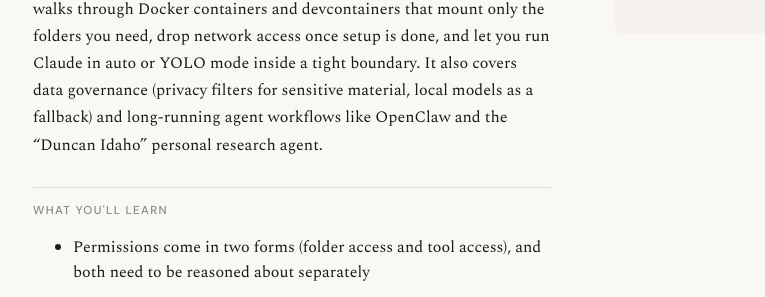
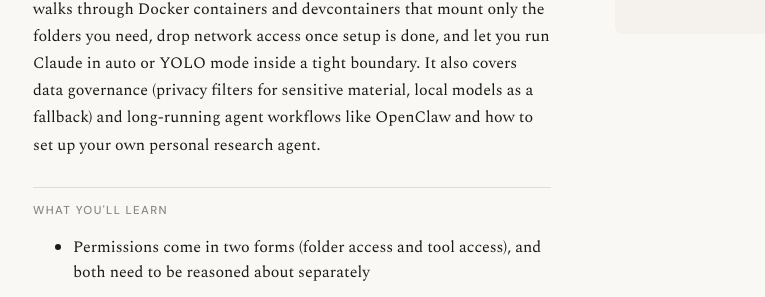
Before and after one commit to matteonorm/ai-for-empirical-research, a Jekyll site: the page built from pipeline/07-permissions.md, in a window 1280 px wide. Shown: the part 258-555 px from the top of the page, without its empty margins (191-956 px from the left). Built offline with Jekyll 4.4.1, drawn with Linux system fonts in a browser that asks for light colours; some of the changed text lies outside the part shown.

Commit message:
Fix permissions summary: drop Duncan Idaho name
Use generic "your own personal research agent" instead of the
specific project name.

Co-Authored-By: Claude Opus 4.6 <noreply@anthropic.com>
Claude-Session: https://claude.ai/code/session_01HepUNFt6qv4acSiSSC5XLj

```diff
--- a/pipeline/07-permissions.md
+++ b/pipeline/07-permissions.md
@@ -4,6 +4,6 @@ title: "Permissions, Sandboxes, and Autonomous Agents"
 video_key: "07-permissions"
 ---
 
-Giving an agent broad permissions feels risky, but reflexively clicking "yes" on every prompt is not real safety either. This video reframes the question: the real lever is the environment, not the approval mode. It walks through Docker containers and devcontainers that mount only the folders you need, drop network access once setup is done, and let you run Claude in auto or YOLO mode inside a tight boundary. It also covers data governance (privacy filters for sensitive material, local models as a fallback) and long-running agent workflows like OpenClaw and the "Duncan Idaho" personal research agent.
+Giving an agent broad permissions feels risky, but reflexively clicking "yes" on every prompt is not real safety either. This video reframes the question: the real lever is the environment, not the approval mode. It walks through Docker containers and devcontainers that mount only the folders you need, drop network access once setup is done, and let you run Claude in auto or YOLO mode inside a tight boundary. It also covers data governance (privacy filters for sensitive material, local models as a fallback) and long-running agent workflows like OpenClaw and how to set up your own personal research agent.
 
 {% include video_page.html %}
```
Also changed, not shown: content-notes/permissions.md (+1 -1 lines).
